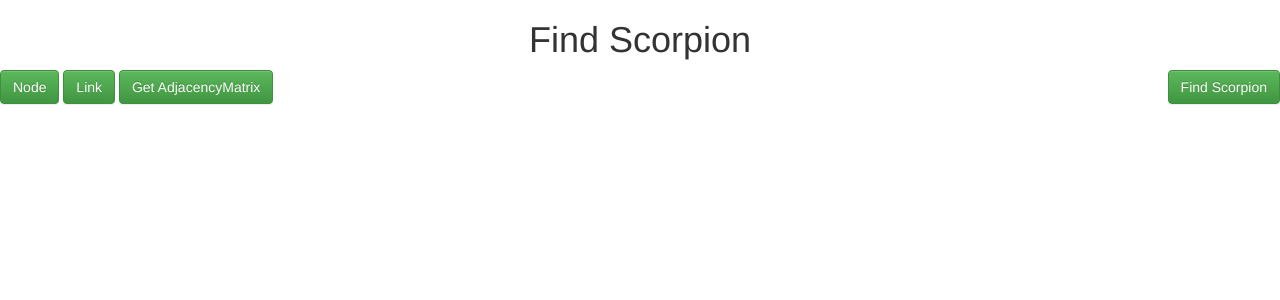
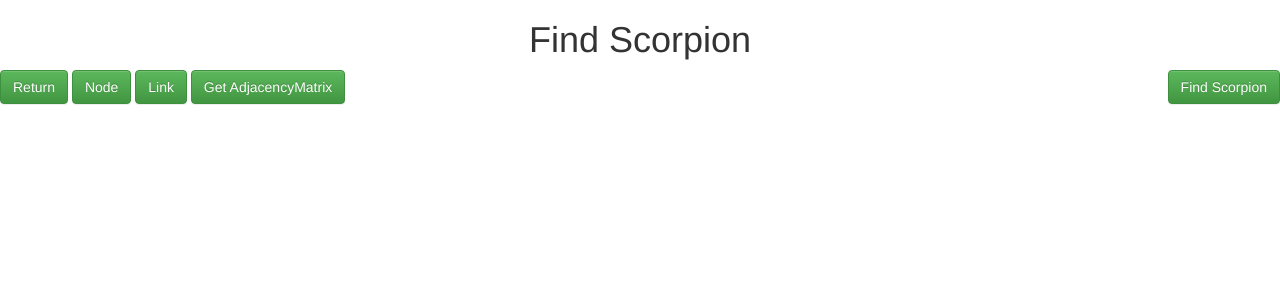
Before and after one commit to AlaricZeng/AlaricZeng.github.io, a Jekyll site: the page assets/source/FindScorpion/index.html, which Jekyll copies as it is, in a window 1280 px wide. Shown: the top 300 px of the page. Built offline with Jekyll 4.4.1, drawn with Linux system fonts in a browser that asks for light colours; nearby versions of some CDN libraries.

Commit message:
update FindScorpion.md

```diff
--- a/assets/source/FindScorpion/index.html
+++ b/assets/source/FindScorpion/index.html
@@ -16,6 +16,7 @@
 <body>
 	<div id="header">
 		<h1 style="text-align: center;">Find Scorpion</h1>
+		<a type="button" href= "./" class="btn btn-success" id="return-button">Return</a>
 		<button type="button" class="btn btn-success" id="node-button">Node</button>
 		<button type="button" class="btn btn-success" id="link-button">Link</button>
 		<button type="button" class="btn btn-success" id="get-adjacencyMatrix-button">Get AdjacencyMatrix</button>
--- a/assets/source/FindScorpion/scorpion.js
+++ b/assets/source/FindScorpion/scorpion.js
@@ -394,6 +394,7 @@ $('#link-button').click(function()
 	drawLink = true;
 });
 
+
 function makeSVG(tag, attrs)
 {
     var el= document.createElementNS('http://www.w3.org/2000/svg', tag);
```
Also changed, not shown: FindScorpion.md (+1 -0 lines).
